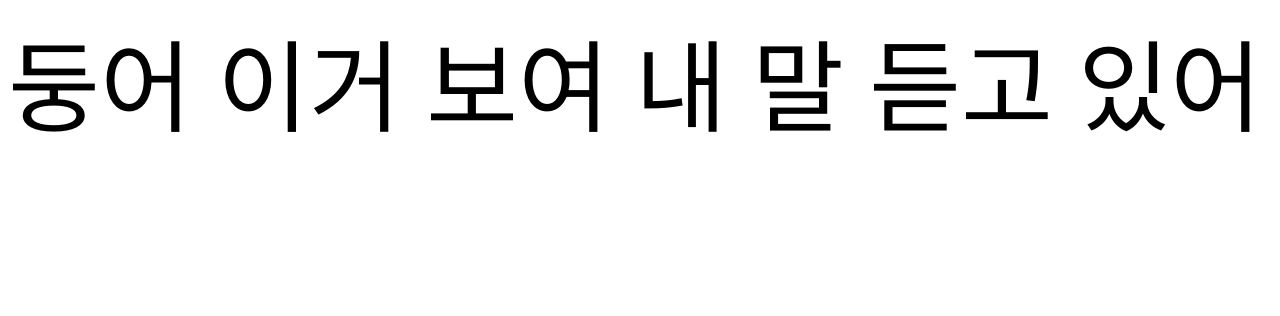
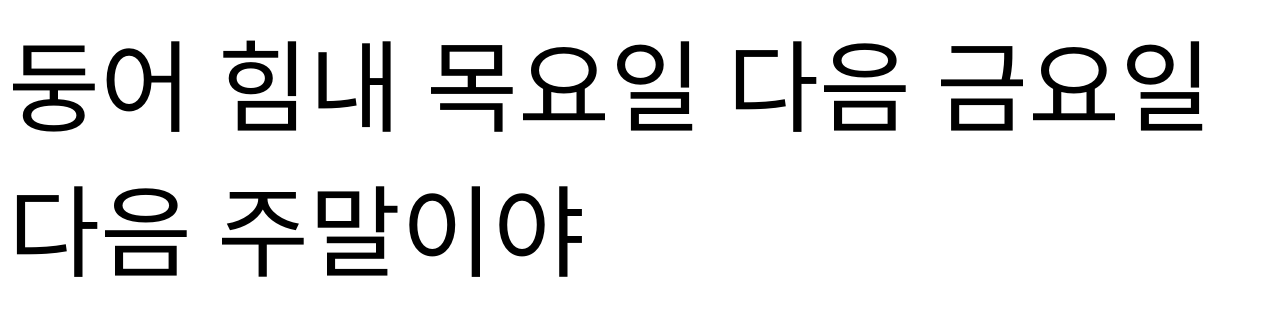
Before and after one commit to wingsofrod/crong, a plain HTML site: page index.html in a window 1280 px wide. Drawn offline with Linux system fonts and the light colour scheme.

Commit message:
Update index.html

```diff
--- a/index.html
+++ b/index.html
@@ -13,7 +13,7 @@
 
 
     <body>
-    <div class="ddd">둥어 이거 보여 내 말 듣고 있어</div>
+    <div class="ddd">둥어 힘내 목요일 다음 금요일 다음 주말이야</div>
 
 
 
```
